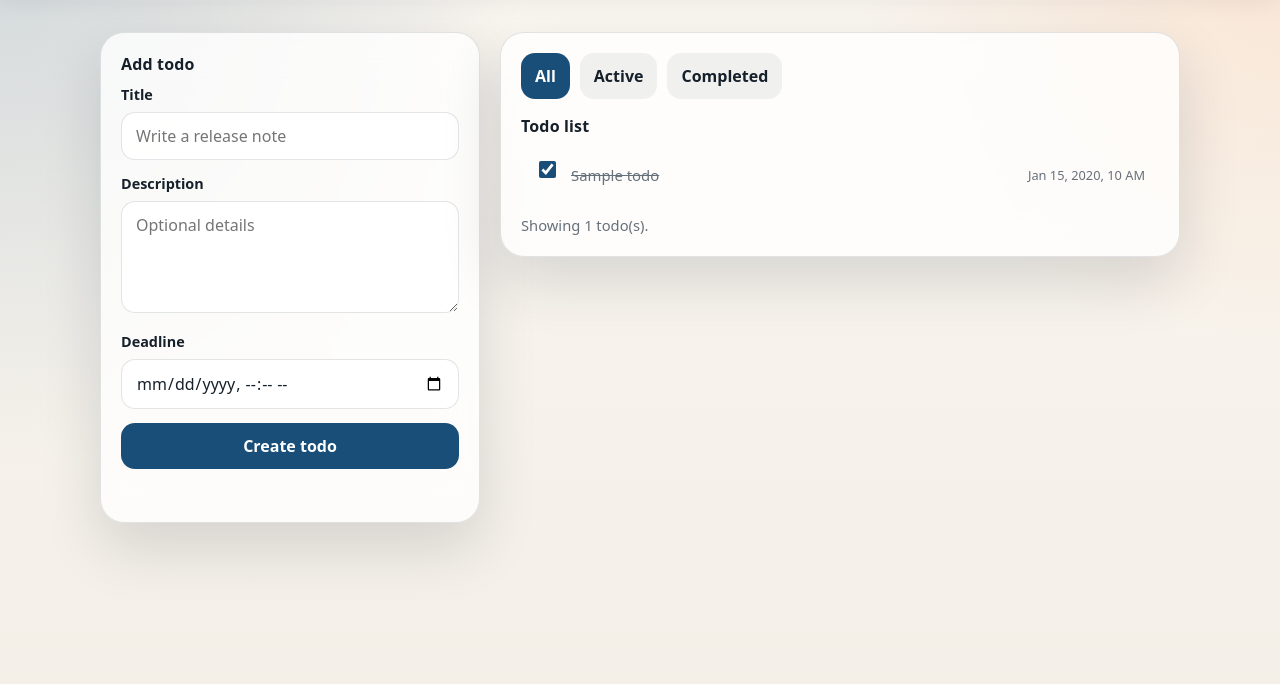
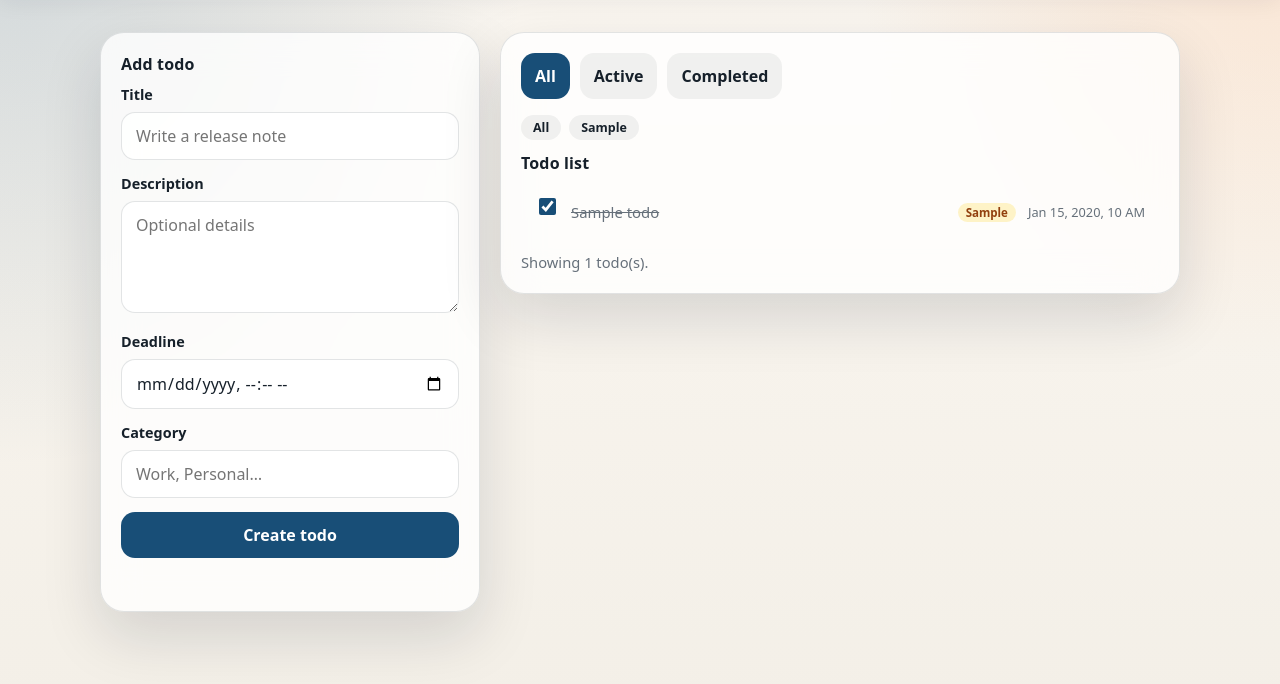
Before and after one commit to yoyo899843/Claude-ToDo, a FastAPI app: page / in a window 1280 px wide. Shown: the part 61-745 px from the top of the page. Run offline with FastAPI, Linux system fonts and the light colour scheme; the visitor is signed in with stand-in values (Sample User, id 1); tables that the repository leaves empty hold one stand-in row (values such as "Sample post"); parts of the project's set-up code (start-up, migrations or seed data) failed here and were passed over.

Commit message:
update todo category

```diff
--- a/app/main.py
+++ b/app/main.py
@@ -4,6 +4,8 @@ from fastapi import FastAPI
 from fastapi.middleware.cors import CORSMiddleware
 from fastapi.staticfiles import StaticFiles
 from starlette.middleware.sessions import SessionMiddleware
+
+from sqlalchemy import text
 
 from app import models
 from app.database import Base, engine
@@ -37,6 +39,10 @@ app.mount("/static", StaticFiles(directory=base_dir / "static"), name="static")
 @app.on_event("startup")
 def on_startup() -> None:
     Base.metadata.create_all(bind=engine)
+    with engine.connect() as conn:
+        conn.execute(text("ALTER TABLE todos ADD COLUMN IF NOT EXISTS category VARCHAR(100)"))
+        conn.execute(text("CREATE INDEX IF NOT EXISTS ix_todos_category ON todos (category)"))
+        conn.commit()
 
 
 app.include_router(auth_router)
--- a/app/models.py
+++ b/app/models.py
@@ -40,6 +40,7 @@ class Todo(Base):
     description: Mapped[str | None] = mapped_column(Text, nullable=True)
     completed: Mapped[bool] = mapped_column(Boolean, nullable=False, server_default=text("false"))
     deadline: Mapped[datetime | None] = mapped_column(DateTime(timezone=True), nullable=True, index=True)
+    category: Mapped[str | None] = mapped_column(String(100), nullable=True, index=True)
     created_at: Mapped[datetime] = mapped_column(DateTime(timezone=True), nullable=False, server_default=func.now())
     updated_at: Mapped[datetime] = mapped_column(
         DateTime(timezone=True),
--- a/app/schemas.py
+++ b/app/schemas.py
@@ -7,6 +7,7 @@ class TodoBase(BaseModel):
     title: str = Field(min_length=1, max_length=200)
     description: str | None = Field(default=None, max_length=5000)
     deadline: datetime | None = None
+    category: str | None = Field(default=None, max_length=100)
 
 
 class TodoCreate(TodoBase):
@@ -18,6 +19,7 @@ class TodoUpdate(BaseModel):
     description: str | None = Field(default=None, max_length=5000)
     completed: bool | None = None
     deadline: datetime | None = None
+    category: str | None = Field(default=None, max_length=100)
 
 
 class TodoRead(TodoBase):
--- a/app/static/app.css
+++ b/app/static/app.css
@@ -587,6 +587,33 @@ button:hover {
   font-size: 0.8rem;
   color: var(--muted);
   flex-shrink: 0;
+}
+
+.cat-badge {
+  font-size: 0.72rem;
+  font-weight: 600;
+  padding: 2px 8px;
+  border-radius: 999px;
+  white-space: nowrap;
+  flex-shrink: 0;
+}
+
+.category-filter {
+  display: flex;
+  flex-wrap: wrap;
+  gap: 8px;
+  margin-bottom: 12px;
+}
+
+.cat-filter-btn {
+  width: auto;
+  font-size: 0.78rem;
+  padding: 4px 12px;
+  border-radius: 999px;
+}
+
+.cat-filter-btn.active {
+  border-width: 1.5px;
 }
 
 /* modal */
--- a/app/static/app.js
+++ b/app/static/app.js
@@ -1,13 +1,16 @@
-const todosEl     = document.querySelector("#todo-list");
-const form        = document.querySelector("#todo-form");
-const formStatus  = document.querySelector("#form-status");
-const listStatus  = document.querySelector("#list-status");
-const backdrop    = document.querySelector("#modal-backdrop");
-const modalBody   = document.querySelector("#modal-body");
-const modalClose  = document.querySelector("#modal-close");
+const todosEl      = document.querySelector("#todo-list");
+const form         = document.querySelector("#todo-form");
+const formStatus   = document.querySelector("#form-status");
+const listStatus   = document.querySelector("#list-status");
+const backdrop     = document.querySelector("#modal-backdrop");
+const modalBody    = document.querySelector("#modal-body");
+const modalClose   = document.querySelector("#modal-close");
+const catFilterEl  = document.querySelector("#category-filter");
 
-let currentFilter = "all";
-let modalTodoId   = null;
+let currentFilter   = "all";
+let currentCategory = null;  // null = all categories
+
+// ── API ───────────────────────────────────────────────────────────────────────
 
 async function api(path, options = {}) {
   const response = await fetch(path, {
@@ -22,13 +25,12 @@ async function api(path, options = {}) {
   return response.json();
 }
 
+// ── Helpers ───────────────────────────────────────────────────────────────────
+
 function escapeHtml(value) {
-  return value
-    .replaceAll("&", "&amp;")
-    .replaceAll("<", "&lt;")
-    .replaceAll(">", "&gt;")
-    .replaceAll('"', "&quot;")
-    .replaceAll("'", "&#39;");
+  return String(value ?? "")
+    .replaceAll("&", "&amp;").replaceAll("<", "&lt;")
+    .replaceAll(">", "&gt;").replaceAll('"', "&quot;").replaceAll("'", "&#39;");
 }
 
 function setStatus(element, message, isError = false) {
@@ -43,12 +45,43 @@ function formatDate(value) {
 function formatDeadline(value) {
   if (!value) return "No deadline";
   return new Date(value).toLocaleString([], {
-    year: "numeric",
-    month: "short",
-    day: "numeric",
-    hour: "2-digit",
+    year: "numeric", month: "short", day: "numeric", hour: "2-digit",
   });
 }
+
+function toDatetimeLocal(value) {
+  if (!value) return "";
+  const d = new Date(value);
+  const pad = (n) => String(n).padStart(2, "0");
+  return `${d.getFullYear()}-${pad(d.getMonth()+1)}-${pad(d.getDate())}T${pad(d.getHours())}:${pad(d.getMinutes())}`;
+}
+
+// ── Category colour ───────────────────────────────────────────────────────────
+
+const CAT_COLORS = [
+  { bg: "#dbeafe", text: "#1e40af" },
+  { bg: "#dcfce7", text: "#166534" },
+  { bg: "#fef3c7", text: "#92400e" },
+  { bg: "#fce7f3", text: "#9d174d" },
+  { bg: "#ede9fe", text: "#5b21b6" },
+  { bg: "#ffedd5", text: "#9a3412" },
+  { bg: "#e0f2fe", text: "#0369a1" },
+  { bg: "#fdf2f8", text: "#86198f" },
+];
+
+function catColor(name) {
+  let h = 0;
+  for (const c of name) h = (h * 31 + c.charCodeAt(0)) & 0xffff;
+  return CAT_COLORS[h % CAT_COLORS.length];
+}
+
+function catBadge(category) {
+  if (!category) return "";
+  const { bg, text } = catColor(category);
+  return `<span class="cat-badge" style="background:${bg};color:${text}">${escapeHtml(category)}</span>`;
+}
+
+// ── Todo row ──────────────────────────────────────────────────────────────────
 
 function todoRow(todo) {
   const row = document.createElement("div");
@@ -56,26 +89,19 @@ function todoRow(todo) {
   row.innerHTML = `
     <input type="checkbox" class="todo-check" ${todo.completed ? "checked" : ""} aria-label="Toggle completed" />
     <span class="todo-title">${escapeHtml(todo.title)}</span>
+    ${catBadge(todo.category)}
     <span class="todo-date">${formatDeadline(todo.deadline)}</span>
   `;
   const checkbox = row.querySelector(".todo-check");
-  checkbox.addEventListener("click", (event) => event.stopPropagation());
-  checkbox.addEventListener("change", async () => {
-    await updateDone(todo.id, checkbox.checked);
-  });
+  checkbox.addEventListener("click", (e) => e.stopPropagation());
+  checkbox.addEventListener("change", async () => { await updateDone(todo.id, checkbox.checked); });
   row.addEventListener("click", () => openModal(todo));
   return row;
 }
 
-function toDatetimeLocal(value) {
-  if (!value) return "";
-  const d = new Date(value);
-  const pad = (n) => String(n).padStart(2, "0");
-  return `${d.getFullYear()}-${pad(d.getMonth() + 1)}-${pad(d.getDate())}T${pad(d.getHours())}:${pad(d.getMinutes())}`;
-}
+// ── Modal ─────────────────────────────────────────────────────────────────────
 
 function openModal(todo) {
-  modalTodoId = todo.id;
   modalBody.innerHTML = `
     <form id="modal-form">
       <div class="modal-status">
@@ -94,6 +120,13 @@ function openModal(todo) {
         <label class="modal-label" for="modal-deadline">Deadline</label>
         <input class="modal-input" id="modal-deadline" type="datetime-local" step="600" value="${toDatetimeLocal(todo.deadline)}" />
       </div>
+      <div class="modal-field">
+        <label class="modal-label" for="modal-category">Category</label>
+        <input class="modal-input" id="modal-category" list="modal-category-list"
+          maxlength="100" autocomplete="off"
+          value="${escapeHtml(todo.category || "")}" placeholder="Work, Personal…" />
+        <datalist id="modal-category-list"></datalist>
+      </div>
       <div class="modal-meta">
         <span>Created: ${formatDate(todo.created_at)}</span>
         <span>Updated: ${formatDate(todo.updated_at)}</span>
@@ -107,19 +140,24 @@ function openModal(todo) {
     </form>
   `;
 
+  // populate datalist in modal
+  populateDatalist("modal-category-list");
+
   document.querySelector("#modal-form").addEventListener("submit", async (e) => {
     e.preventDefault();
-    const deadlineVal = document.querySelector("#modal-deadline").value;
+    const deadlineVal  = document.querySelector("#modal-deadline").value;
+    const categoryVal  = document.querySelector("#modal-category").value.trim();
     try {
       await api(`/api/v1/todos/${todo.id}`, {
         method: "PATCH",
         body: JSON.stringify({
-          title: document.querySelector("#modal-title").value.trim(),
+          title:       document.querySelector("#modal-title").value.trim(),
           description: document.querySelector("#modal-textarea").value.trim() || null,
-          deadline: deadlineVal ? new Date(deadlineVal).toISOString() : null,
+          deadline:    deadlineVal ? new Date(deadlineVal).toISOString() : null,
+          category:    categoryVal || null,
         }),
       });
-      await loadTodos();
+      await refresh();
       closeModal();
     } catch (err) {
       setStatus(document.querySelector("#modal-status"), err.message, true);
@@ -138,72 +176,126 @@ function openModal(todo) {
   backdrop.hidden = false;
 }
 
-function closeModal() {
-  backdrop.hidden = true;
-  modalTodoId = null;
+function closeModal() { backdrop.hidden = true; }
+
+modalClose.addEventListener("click", closeModal);
+backdrop.addEventListener("click", (e) => { if (e.target === backdrop) closeModal(); });
+document.addEventListener("keydown", (e) => { if (e.key === "Escape") closeModal(); });
+
+// ── Categories ────────────────────────────────────────────────────────────────
+
+let knownCategories = [];
+
+async function loadCategories() {
+  try {
+    knownCategories = await api("/api/v1/todos/categories");
+  } catch {
+    knownCategories = [];
+  }
+  populateDatalist("category-list");
+  renderCategoryFilter();
 }
 
-modalClose.addEventListener("click", closeModal);
-backdrop.addEventListener("click", (e) => {
-  if (e.target === backdrop) closeModal();
-});
-document.addEventListener("keydown", (e) => {
-  if (e.key === "Escape") closeModal();
-});
+function populateDatalist(id) {
+  const dl = document.getElementById(id);
+  if (!dl) return;
+  dl.replaceChildren(...knownCategories.map((c) => {
+    const opt = document.createElement("option");
+    opt.value = c;
+    return opt;
+  }));
+}
+
+function renderCategoryFilter() {
+  if (!catFilterEl) return;
+  catFilterEl.replaceChildren();
+  if (!knownCategories.length) return;
+
+  const all = document.createElement("button");
+  all.className = `ghost cat-filter-btn${currentCategory === null ? " active" : ""}`;
+  all.textContent = "All";
+  all.addEventListener("click", () => { currentCategory = null; loadTodos(); renderCategoryFilter(); });
+  catFilterEl.appendChild(all);
+
+  for (const cat of knownCategories) {
+    const btn = document.createElement("button");
+    btn.className = `ghost cat-filter-btn${currentCategory === cat ? " active" : ""}`;
+    const { bg, text } = catColor(cat);
+    if (currentCategory === cat) {
+      btn.style.background = bg;
+      btn.style.color = text;
+      btn.style.borderColor = text;
+    }
+    btn.textContent = cat;
+    btn.addEventListener("click", () => {
+      currentCategory = currentCategory === cat ? null : cat;
+      renderCategoryFilter();
+      loadTodos();
+    });
+    catFilterEl.appendChild(btn);
+  }
+}
+
+// ── Load / mutations ──────────────────────────────────────────────────────────
 
 async function loadTodos() {
   setStatus(listStatus, "Loading...");
   const params = new URLSearchParams();
   if (currentFilter === "done")   params.set("completed", "true");
   if (currentFilter === "active") params.set("completed", "false");
+  if (currentCategory)            params.set("category", currentCategory);
 
   const payload = await api(`/api/v1/todos${params.toString() ? `?${params}` : ""}`);
   todosEl.replaceChildren(...payload.items.map(todoRow));
 
   if (!payload.items.length) {
-    const emptyMsg = {
-      all:    "No todos yet. Add one to get started.",
-      active: "No active todos.",
-      done:   "No completed todos.",
-    }[currentFilter];
-    setStatus(listStatus, emptyMsg);
+    const base = { all: "No todos yet.", active: "No active todos.", done: "No completed todos." }[currentFilter];
+    const suffix = currentCategory ? ` in "${currentCategory}"` : "";
+    setStatus(listStatus, base.replace(".", "") + suffix + ".");
     return;
   }
   setStatus(listStatus, `Showing ${payload.total} todo(s).`);
 }
 
+async function refresh() {
+  await Promise.all([loadCategories(), loadTodos()]);
+}
+
 async function updateDone(id, isDone) {
-  await api(`/api/v1/todos/${id}`, {
-    method: "PATCH",
-    body: JSON.stringify({ completed: isDone }),
-  });
+  await api(`/api/v1/todos/${id}`, { method: "PATCH", body: JSON.stringify({ completed: isDone }) });
   await loadTodos();
 }
 
 async function removeTodo(id) {
   await api(`/api/v1/todos/${id}`, { method: "DELETE" });
-  await loadTodos();
+  await refresh();
 }
+
+// ── Create form ───────────────────────────────────────────────────────────────
 
 form.addEventListener("submit", async (event) => {
   event.preventDefault();
   try {
-    const deadlineValue = form.deadline.value;
+    const deadlineValue  = form.deadline.value;
+    const categoryValue  = form.category.value.trim();
     await api("/api/v1/todos", {
       method: "POST",
       body: JSON.stringify({
-        title: form.title.value.trim(),
+        title:       form.title.value.trim(),
         description: form.description.value.trim() || null,
-        deadline: deadlineValue ? new Date(deadlineValue).toISOString() : null,
+        deadline:    deadlineValue ? new Date(deadlineValue).toISOString() : null,
+        category:    categoryValue || null,
       }),
     });
     form.reset();
     setStatus(formStatus, "Todo created.");
-    await loadTodos();
+    await refresh();
   } catch (error) {
     setStatus(formStatus, error.message, true);
   }
 });
+
+// ── Status filter ─────────────────────────────────────────────────────────────
 
 const filterButtons = document.querySelectorAll("[data-filter]");
 
@@ -222,6 +314,4 @@ filterButtons.forEach((button) => {
 });
 
 updateFilterUI();
-
-
-loadTodos().catch((error) => setStatus(listStatus, error.message, true));
+refresh().catch((err) => setStatus(listStatus, err.message, true));
--- a/app/templates/index.html
+++ b/app/templates/index.html
@@ -14,6 +14,9 @@
           <textarea id="description" name="description" placeholder="Optional details"></textarea>
           <label for="deadline">Deadline</label>
           <input id="deadline" name="deadline" type="datetime-local" step="600" />
+          <label for="category">Category</label>
+          <input id="category" name="category" list="category-list" maxlength="100" placeholder="Work, Personal…" autocomplete="off" />
+          <datalist id="category-list"></datalist>
           <button class="primary" type="submit">Create todo</button>
         </form>
         <div class="status" id="form-status"></div>
@@ -25,6 +28,7 @@
           <button class="ghost" type="button" data-filter="active">Active</button>
           <button class="ghost" type="button" data-filter="done">Completed</button>
         </div>
+        <div class="category-filter" id="category-filter"></div>
         <h2 class="section-title">Todo list</h2>
         <div class="todo-list" id="todo-list"></div>
         <div class="status" id="list-status"></div>
```
Also changed, not shown: app/crud.py (+13 -0 lines), app/routers/todos.py (+11 -0 lines).
